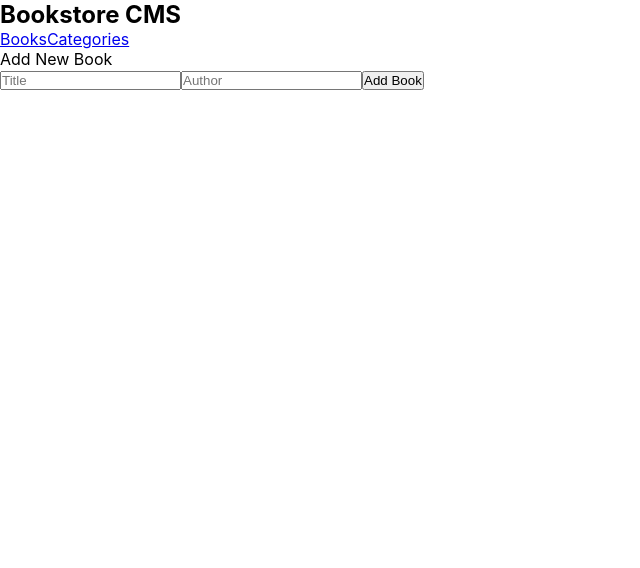
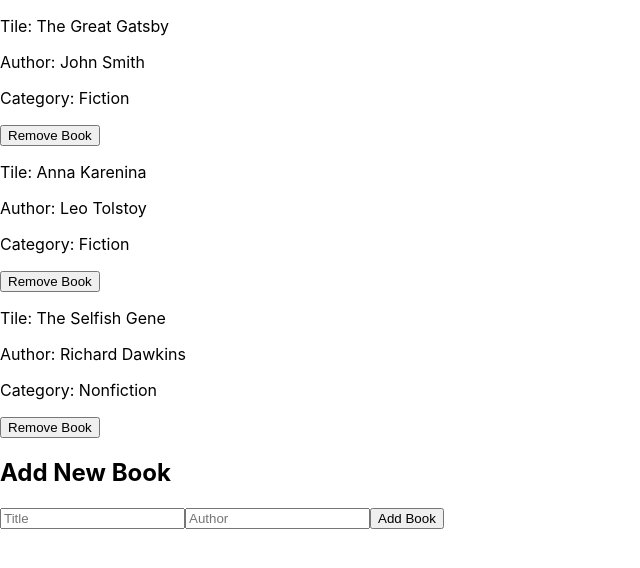
Before and after one commit to brighton0102/book-store, a React (Create React App) app: page / in a window 1280 px wide. Shown: the top 568 px of the page, without its empty margins (0-640 px from the left). Built offline with nearby package versions, Linux system fonts and the light colour scheme.

Commit message:
Add redux in react components

```diff
--- a/package.json
+++ b/package.json
@@ -13,6 +13,7 @@
     "react-redux": "^8.1.3",
     "react-router-dom": "^6.16.0",
     "react-scripts": "5.0.1",
+    "uuid": "^9.0.0",
     "web-vitals": "^2.1.4"
   },
   "scripts": {
--- /dev/null
+++ b/src/components/AddBookForm.js
@@ -0,0 +1,43 @@
+import React, { useState } from 'react';
+import { useDispatch } from 'react-redux';
+import { v4 as uuidv4 } from 'uuid';
+import { addBook } from '../redux/books/booksSlice';
+
+function AddBookForm() {
+  const dispatch = useDispatch();
+  const [title, setTitle] = useState('');
+  const [author, setAuthor] = useState('');
+
+  const handleAddBook = () => {
+    const newBook = {
+      item_id: uuidv4(),
+      title,
+      author,
+      category: 'Fiction',
+    };
+    dispatch(addBook(newBook));
+    setTitle('');
+    setAuthor('');
+  };
+
+  return (
+    <div>
+      <h2>Add New Book</h2>
+      <input
+        type="text"
+        placeholder="Title"
+        value={title}
+        onChange={(e) => setTitle(e.target.value)}
+      />
+      <input
+        type="text"
+        placeholder="Author"
+        value={author}
+        onChange={(e) => setAuthor(e.target.value)}
+      />
+      <button onClick={handleAddBook}>Add Book</button>
+    </div>
+  );
+}
+
+export default AddBookForm;
--- a/src/components/BookForm.css
+++ /dev/null
@@ -1,4 +0,0 @@
-* {
-  padding: 0;
-  margin: 0;
-}
--- a/src/components/BookForm.js
+++ /dev/null
@@ -1,38 +0,0 @@
-import React, { useState } from 'react';
-import './BookForm.css';
-
-function BookForm({ onAddBook }) {
-  const [title, setTitle] = useState('');
-  const [author, setAuthor] = useState('');
-
-  const handleSubmit = (e) => {
-    e.preventDefault();
-    const newBook = { title, author, id: Date.now() };
-    onAddBook(newBook);
-    setTitle('');
-    setAuthor('');
-  };
-
-  return (
-    <div>
-      <p>Add New Book</p>
-      <form onSubmit={handleSubmit}>
-        <input
-          type="text"
-          placeholder="Title"
-          value={title}
-          onChange={(e) => setTitle(e.target.value)}
-        />
-        <input
-          type="text"
-          placeholder="Author"
-          value={author}
-          onChange={(e) => setAuthor(e.target.value)}
-        />
-        <button type="submit">Add Book</button>
-      </form>
-    </div>
-  );
-}
-
-export default BookForm;
--- a/src/components/BookItem.js
+++ b/src/components/BookItem.js
@@ -1,18 +1,21 @@
 import React from 'react';
+import { useDispatch } from 'react-redux';
+import { removeBook } from '../redux/books/booksSlice';
 
-function BookItem({ book, onDeleteBook }) {
+function BookItem({ book }) {
+  const dispatch = useDispatch();
+
+  const handleRemoveBook = () => {
+    dispatch(removeBook(book.item_id));
+  }
+
   return (
-    <li>
-      <p>
-        Title:
-        {book.title}
-      </p>
-      <p>
-        Author:
-        {book.author}
-      </p>
-      <button onClick={() => onDeleteBook(book.id)}>Delete</button>
-    </li>
+    <div>
+      <p>Tile: { book.title }</p>
+      <p>Author: {book.author}</p>
+      <p>Category: {book.category}</p>
+      <button onClick={handleRemoveBook}>Remove Book</button>
+    </div>
   );
 }
 
--- a/src/components/BookList.js
+++ /dev/null
@@ -1,16 +0,0 @@
-import React from 'react';
-import BookItem from './BookItem';
-
-function BookList({ books, onDeleteBook }) {
-  return (
-    <div>
-      <ul>
-        {books.map((book) => (
-          <BookItem key={book.id} book={book} onDeleteBook={onDeleteBook} />
-        ))}
-      </ul>
-    </div>
-  );
-}
-
-export default BookList;
--- a/src/components/BooksPage.js
+++ b/src/components/BooksPage.js
@@ -1,31 +1,20 @@
-import React, { useState } from 'react';
-import BookList from './BookList';
-import BookForm from './BookForm';
-import Navigation from './Navigation';
+import React from 'react';
+import { useSelector } from 'react-redux';
+import BookItem from './BookItem';
+import AddBookForm from './AddBookForm';
 
 function BooksPage() {
-  const [books, setBooks] = useState([]);
-
-  const handleAddBook = (newBook) => {
-    setBooks([...books, newBook]);
-  };
-
-  const handleDeleteBook = (bookId) => {
-    const updatedBooks = books.filter((book) => book.id !== bookId);
-    setBooks(updatedBooks);
-  };
+  const books = useSelector(state => state.books);
 
   return (
     <div>
-      <Navigation />
-      {' '}
-      {/* Display navigation links */}
-      <BookList books={books} onDeleteBook={handleDeleteBook} />
-      {' '}
-      {/* Display book list */}
-      <BookForm onAddBook={handleAddBook} />
-      {' '}
-      {/* Display book form */}
+      {books.map(book => (
+        <div key={book.item_id}>
+          <BookItem book={book} />
+        </div>
+      ))}
+
+      <AddBookForm />
     </div>
   );
 }
--- a/src/components/Navigation.js
+++ /dev/null
@@ -1,14 +0,0 @@
-import React from 'react';
-import { Link } from 'react-router-dom';
-
-function Navigation() {
-  return (
-    <nav>
-      <h1>Bookstore CMS</h1>
-      <Link to="/">Books</Link>
-      <Link to="/categories">Categories</Link>
-    </nav>
-  );
-}
-
-export default Navigation;
--- a/src/index.js
+++ b/src/index.js
@@ -1,16 +1,16 @@
 import React from 'react';
 import ReactDOM from 'react-dom/client';
 import './index.css';
-import { ReactReduxContext } from 'react-redux';
+import { Provider } from 'react-redux';
 import App from './App';
 import store from './redux/store';
 
 const root = ReactDOM.createRoot(document.getElementById('root'));
 root.render(
   <React.StrictMode>
-    <ReactReduxContext.Provider value={{ store }}>
+    <Provider store={store}>
       <App />
-    </ReactReduxContext.Provider>
+    </Provider>
   </React.StrictMode>,
 );
 
--- a/src/redux/books/booksSlice.js
+++ b/src/redux/books/booksSlice.js
@@ -1,18 +1,36 @@
 import { createSlice } from '@reduxjs/toolkit';
 
-const initialState = {
-  books: [],
-};
+const initialState = [
+  {
+    item_id: 'item1',
+    title: 'The Great Gatsby',
+    author: 'John Smith',
+    category: 'Fiction',
+  },
+  {
+    item_id: 'item2',
+    title: 'Anna Karenina',
+    author: 'Leo Tolstoy',
+    category: 'Fiction',
+  },
+  {
+    item_id: 'item3',
+    title: 'The Selfish Gene',
+    author: 'Richard Dawkins',
+    category: 'Nonfiction',
+  },
+];
 
 const booksSlice = createSlice({
   name: 'books',
   initialState,
   reducers: {
     addBook: (state, action) => {
-      state.books.push(action.payload);
+      state.push(action.payload);
     },
     removeBook: (state, action) => {
-      state.books = state.books.filter((book) => book.id !== action.payload);
+      state = state.filter((book) => book.item_id !== action.payload);
+      return state;
     },
   },
 });
```
Also changed, not shown: .eslintrc.json.
